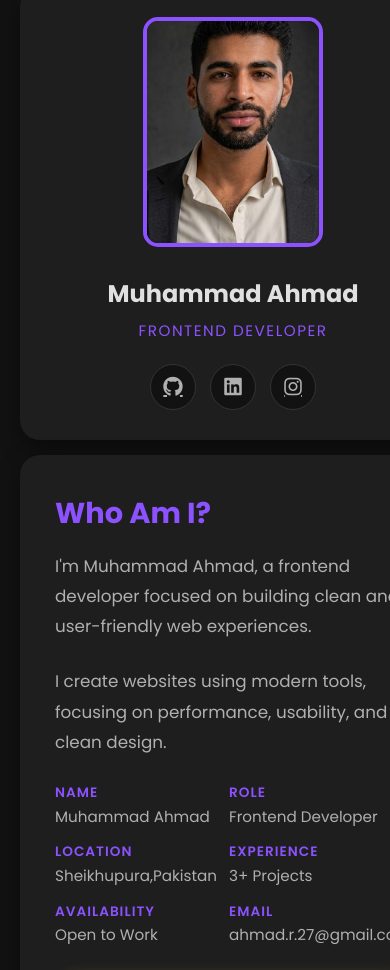
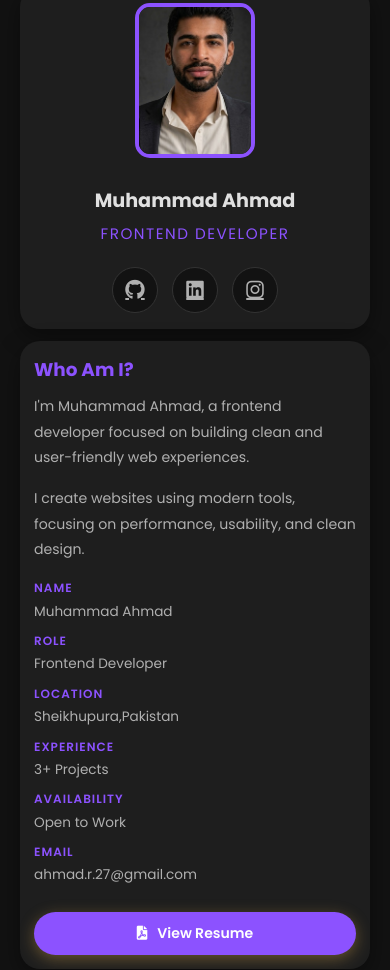
Before and after one commit to riaz45642-alt/portfolio, a plain HTML site: page frontend/about.html in a window 390 px wide. Shown: the part 392-1362 px from the top of the page. Drawn offline with Linux system fonts and the light colour scheme.

Commit message:
solve about page responsiveness

```diff
--- a/frontend/style1.css
+++ b/frontend/style1.css
@@ -802,41 +802,13 @@ h3 span:hover {
 
 /* ===== ABOUT PAGE ===== */
 
-/* ===== ABOUT PAGE ===== */
-
 .about-grid {
     display: grid;
     grid-template-columns: 1fr 2fr;
     gap: 40px;
     margin-bottom: 60px;
-}
-
-@media (max-width: 768px) {
-    .about-grid {
-        grid-template-columns: 1fr;
-        gap: 20px;
-    }
-    .about-photo-card { padding: 20px; }
-    .about-photo-card img { width: 140px; height: 180px; }
-    .about-info { padding: 20px; }
-    .about-info h2 { font-size: 1.4em; }
-    .about-info p { font-size: 0.95em; }
-    .info-grid { grid-template-columns: 1fr; gap: 10px; }
-    .btn-download { width: 100%; justify-content: center; }
-}
-
-@media (max-width: 480px) {
-    .about-grid { gap: 15px; }
-    .about-photo-card { padding: 16px; }
-    .about-photo-card img { width: 120px; height: 155px; }
-    .about-photo-card h2 { font-size: 1.2em; }
-    .about-info { padding: 16px; }
-    .about-info h2 { font-size: 1.2em; }
-    .about-info p { font-size: 0.9em; }
-    .info-grid { grid-template-columns: 1fr; gap: 8px; }
-    .info-item span:first-child { font-size: 0.78em; }
-    .info-item span:last-child { font-size: 0.88em; }
-    .btn-download { font-size: 0.9em; padding: 10px 16px; }
+    width: 100%;
+    box-sizing: border-box;
 }
 
 .about-photo-card {
@@ -930,12 +902,18 @@ h3 span:hover {
     padding: 35px;
     box-shadow: 0 8px 25px var(--shadow-dark);
     animation: fadeInLeft 1s ease-out forwards;
+    width: 100%;
+    box-sizing: border-box;
+    overflow: hidden;
+    word-break: break-word;
+    overflow-wrap: break-word;
 }
 
 .about-info h2 {
     font-size: 1.8em;
     color: var(--accent-color);
     margin-bottom: 15px;
+    word-break: break-word;
 }
 
 .about-info p {
@@ -943,6 +921,8 @@ h3 span:hover {
     font-size: 1.05em;
     margin-bottom: 25px;
     line-height: 1.8;
+    word-break: break-word;
+    overflow-wrap: break-word;
 }
 
 .info-grid {
@@ -950,6 +930,14 @@ h3 span:hover {
     grid-template-columns: 1fr 1fr;
     gap: 12px;
     margin-bottom: 25px;
+    width: 100%;
+    box-sizing: border-box;
+}
+
+.info-item {
+    min-width: 0;
+    word-break: break-word;
+    overflow-wrap: break-word;
 }
 
 .info-item span:first-child {
@@ -964,6 +952,7 @@ h3 span:hover {
 .info-item span:last-child {
     color: var(--text-light-grey);
     font-size: 0.95em;
+    word-break: break-word;
 }
 
 .btn-download {
@@ -978,12 +967,92 @@ h3 span:hover {
     font-weight: 600;
     transition: all 0.3s ease;
     box-shadow: 0 4px 15px rgba(212, 162, 76, 0.4);
+    max-width: 100%;
+    box-sizing: border-box;
 }
 
 .btn-download:hover {
     transform: translateY(-3px);
     box-shadow: 0 8px 25px rgba(212, 162, 76, 0.6);
     background-color: #e0bb73;
+}
+
+/* ===== ABOUT PAGE MOBILE RESPONSIVE ===== */
+@media (max-width: 768px) {
+    .about-grid {
+        grid-template-columns: 1fr;
+        gap: 20px;
+        margin-bottom: 30px;
+    }
+    .about-photo-card {
+        padding: 20px;
+    }
+    .about-photo-card img {
+        width: 140px;
+        height: 180px;
+    }
+    .about-info {
+        padding: 20px;
+    }
+    .about-info h2 {
+        font-size: 1.4em;
+    }
+    .about-info p {
+        font-size: 0.95em;
+    }
+    .info-grid {
+        grid-template-columns: 1fr 1fr;
+        gap: 10px;
+    }
+    .btn-download {
+        width: 100%;
+        justify-content: center;
+        padding: 11px 20px;
+    }
+}
+
+@media (max-width: 480px) {
+    .about-grid {
+        gap: 12px;
+        margin-bottom: 20px;
+    }
+    .about-photo-card {
+        padding: 16px;
+    }
+    .about-photo-card img {
+        width: 120px;
+        height: 155px;
+    }
+    .about-photo-card h2 {
+        font-size: 1.2em;
+    }
+    .about-info {
+        padding: 14px;
+    }
+    .about-info h2 {
+        font-size: 1.15em;
+        margin-bottom: 10px;
+    }
+    .about-info p {
+        font-size: 0.88em;
+        margin-bottom: 16px;
+    }
+    .info-grid {
+        grid-template-columns: 1fr;
+        gap: 8px;
+    }
+    .info-item span:first-child {
+        font-size: 0.75em;
+    }
+    .info-item span:last-child {
+        font-size: 0.85em;
+    }
+    .btn-download {
+        font-size: 0.88em;
+        padding: 10px 14px;
+        width: 100%;
+        justify-content: center;
+    }
 }
 
 .skills-section {
```
